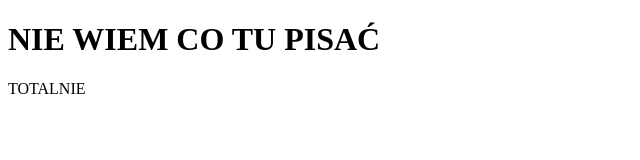
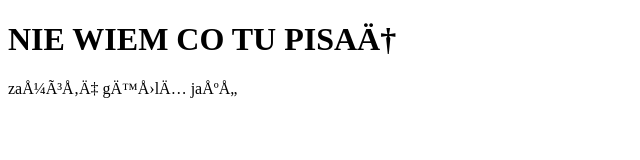
Before and after one commit to Code-Interactive/Leniwiec, a plain HTML site: page index.html in a window 1280 px wide. Shown: the whole page, without its empty margins (0-640 px from the left). Drawn offline with Linux system fonts and the light colour scheme.

Commit message:
Nowy paragraf

```diff
--- a/index.html
+++ b/index.html
@@ -3,12 +3,12 @@
 
 <head>
 <title>JEŻOZWIERZ</title>
-<meta charset="UTF-8" />
+<!--<meta charset="UTF-8" />-->
 </head>
 
 <body>
 
 <h1>NIE WIEM CO TU PISAĆ</h1>
-<p>TOTALNIE</p>
+<p>zażółć gęślą jaźń</p>
 </body>
 </html>
```
